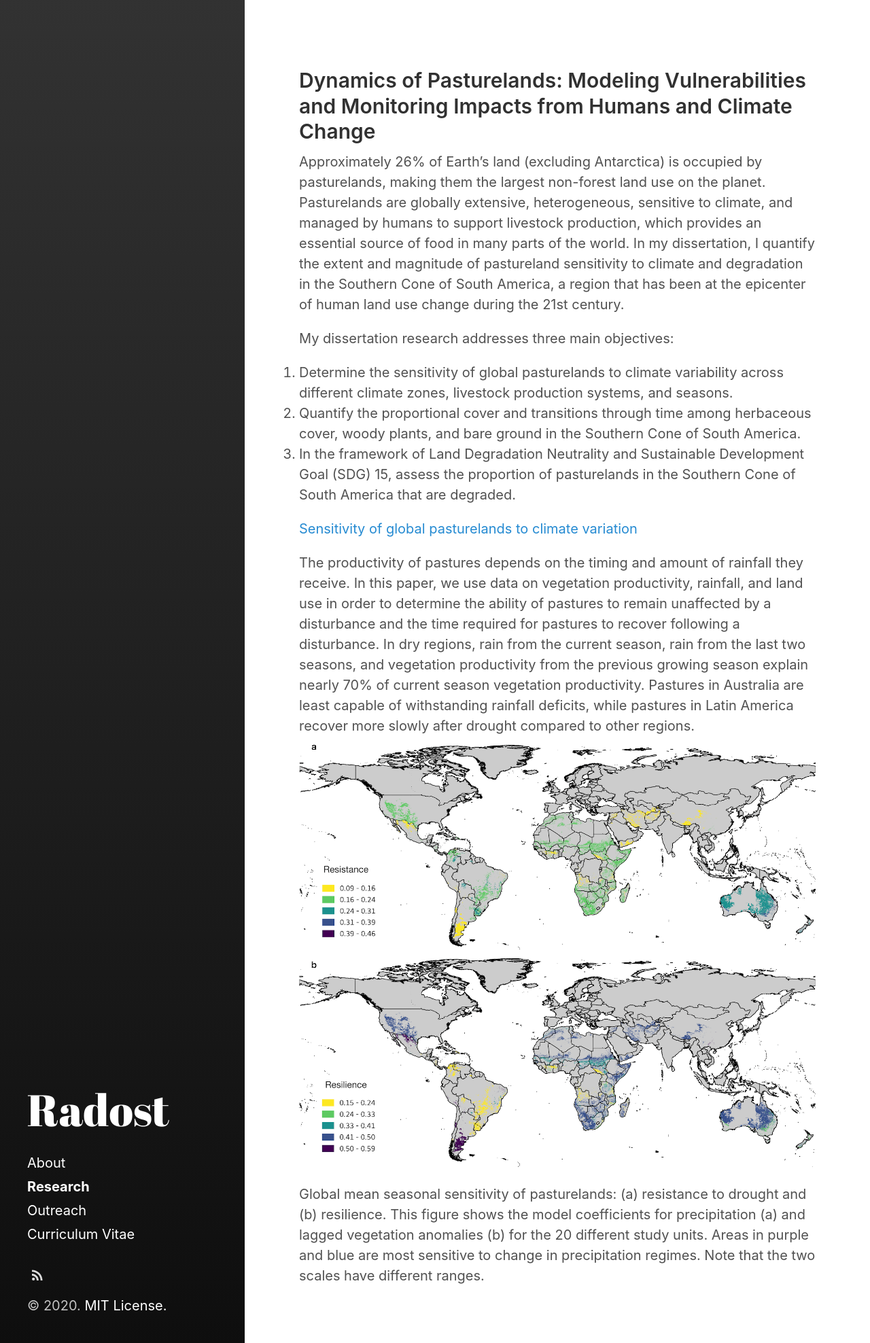
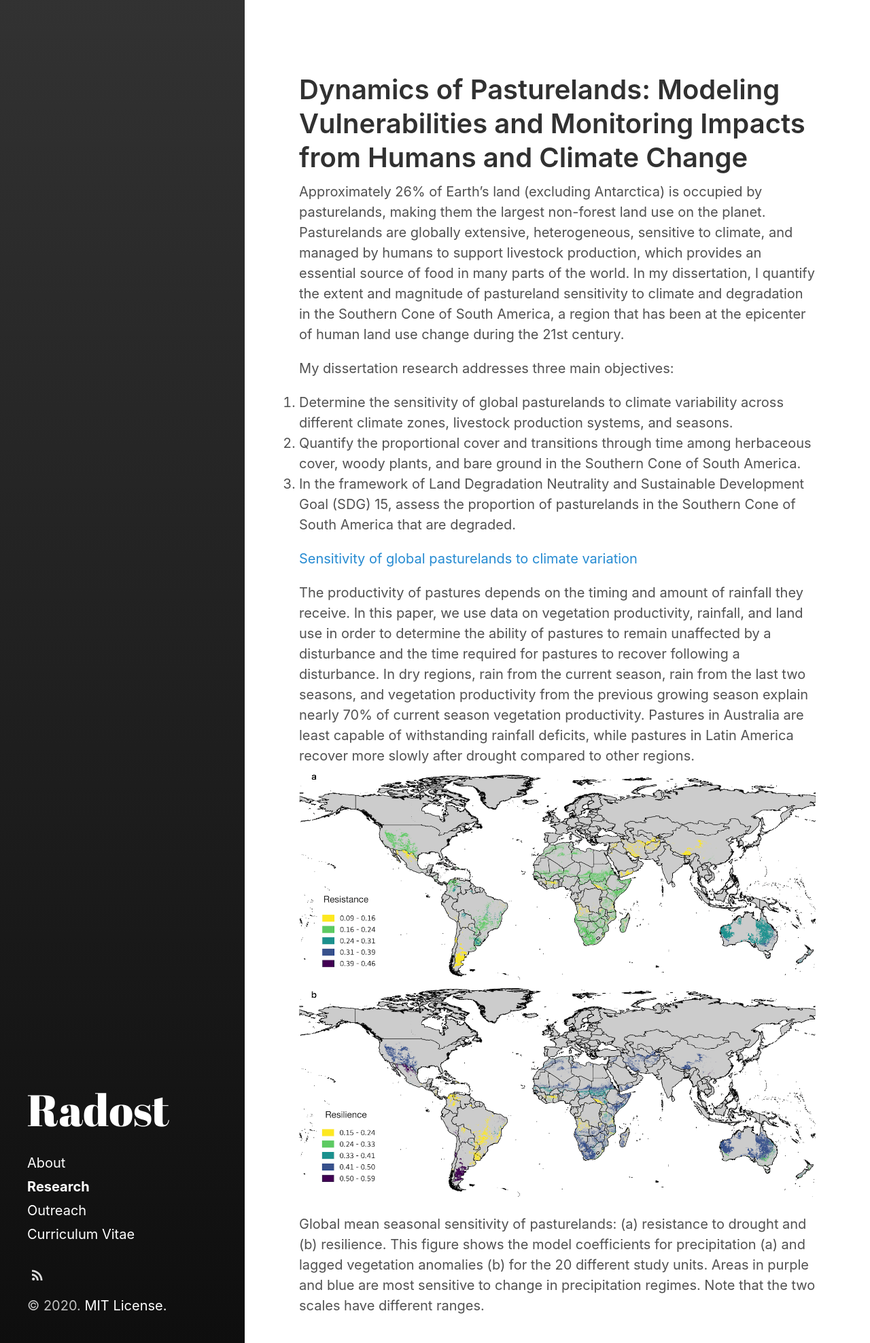
Before and after one commit to rkstan/rkstan.github.io, a Jekyll site: the page built from research.md, in a window 1280 px wide. Shown: the whole page at 68% size. Built offline with Jekyll 4.4.1, drawn with Linux system fonts in a browser that asks for light colours; nearby versions of some CDN libraries.

```diff
--- a/research.md
+++ b/research.md
@@ -5,7 +5,7 @@ sidebar_link: true
 sidebar_sort_order: 2
 ---
 
-## Dynamics of Pasturelands: Modeling Vulnerabilities and Monitoring Impacts from Humans and Climate Change
+# Dynamics of Pasturelands: Modeling Vulnerabilities and Monitoring Impacts from Humans and Climate Change
 
 Approximately 26% of Earth’s land (excluding Antarctica) is occupied by pasturelands, making them the largest non-forest land use on the planet. Pasturelands are globally extensive, heterogeneous, sensitive to climate, and managed by humans to support livestock production, which provides an essential source of food in many parts of the world. In my dissertation, I quantify the extent and magnitude of pastureland sensitivity to climate and degradation in the Southern Cone of South America, a region that has been at the epicenter of human land use change during the 21st century.
 
```
